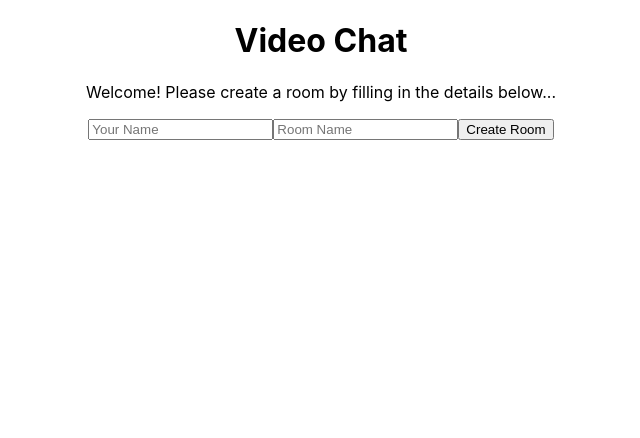
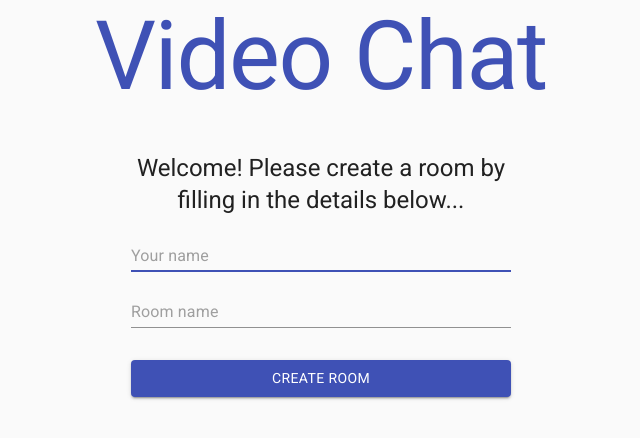
Before and after one commit to khurramnazir/videochatapp, a React (Create React App) app in the folder video_chat_app/: page / in a window 1280 px wide. Shown: the top 438 px of the page, without its empty margins (319-959 px from the left). Built offline with nearby package versions, Linux system fonts and the light colour scheme; no server answers.

Commit message:
styling of RoomCreator, Login and Lobby components

```diff
--- a/video_chat_app/package.json
+++ b/video_chat_app/package.json
@@ -4,10 +4,13 @@
   "private": true,
   "proxy": "http://localhost:5000",
   "dependencies": {
+    "@material-ui/core": "^4.11.0",
+    "@material-ui/icons": "^4.9.1",
     "@reach/router": "^1.3.4",
     "@testing-library/jest-dom": "^4.2.4",
     "@testing-library/react": "^9.5.0",
     "@testing-library/user-event": "^7.2.1",
+    "fontsource-roboto": "^3.0.3",
     "netlify": "^4.3.13",
     "react": "^16.13.1",
     "react-copy-to-clipboard": "^5.0.2",
--- a/video_chat_app/src/App.css
+++ b/video_chat_app/src/App.css
@@ -1,22 +1,6 @@
 .App {
   text-align: center;
   position: relative;
-}
-
-.App-logo {
-  height: 40vmin;
-  pointer-events: none;
-}
-
-.App-header {
-  background-color: #282c34;
-  min-height: 100vh;
-  display: flex;
-  flex-direction: column;
-  align-items: center;
-  justify-content: center;
-  font-size: calc(10px + 2vmin);
-  color: white;
 }
 
 .userVideo {
--- a/video_chat_app/src/App.js
+++ b/video_chat_app/src/App.js
@@ -1,5 +1,6 @@
 import React, { useState } from "react";
 import "./App.css";
+import "fontsource-roboto";
 import Header from "./Components/Header";
 import { Router } from "@reach/router";
 import RoomCreator from "./Components/RoomCreator";
--- a/video_chat_app/src/Components/Header.jsx
+++ b/video_chat_app/src/Components/Header.jsx
@@ -1,11 +1,12 @@
-import React from 'react';
+import React from "react";
+import Typography from "@material-ui/core/Typography";
 
 const Header = () => {
-    return (
-        <h1>
-            Video Chat
-        </h1>
-    );
+  return (
+    <Typography variant="h1" color="primary">
+      Video Chat
+    </Typography>
+  );
 };
 
 export default Header;
--- a/video_chat_app/src/Components/Lobby.jsx
+++ b/video_chat_app/src/Components/Lobby.jsx
@@ -2,6 +2,18 @@ import React, { useState, useEffect } from "react";
 import { CopyToClipboard } from "react-copy-to-clipboard";
 import ErrorPage from "../Components/ErrorPage";
 import { navigate } from "@reach/router";
+import {
+  Button,
+  ListItem,
+  ListItemAvatar,
+  ListItemText,
+  Container,
+  CssBaseline,
+  Box,
+  Typography,
+} from "@material-ui/core";
+import FaceIcon from "@material-ui/icons/Face";
+import useStyles from "../styling/styles";
 
 const Lobby = (props) => {
   const [users, setUsers] = useState([]);
@@ -11,6 +23,7 @@ const Lobby = (props) => {
   const { origin, pathname } = props.location;
   const link = origin + "/login" + pathname;
   const { roomLobby, connection } = props;
+  const classes = useStyles();
 
   useEffect(() => {
     // if(connection !== "")
@@ -26,19 +39,13 @@ const Lobby = (props) => {
 
     connection.on("getAllPairs", (pairs) => {
       let index;
-
       pairs.forEach((pair, i) => {
         const isPair = pair.filter((person) => {
           return person.name === user.name;
         });
-
-        console.log(isPair, "<<<is pair result");
-
         if (isPair.length === 1) index = i + 1;
       });
-
       const url = origin + pathname + `/room${index}`;
-
       setURL(url);
     });
   }, []);
@@ -52,29 +59,55 @@ const Lobby = (props) => {
   if (URL !== null) navigate(URL);
 
   return (
-    <>
+    <Container component="main" maxWidth="sm">
+      <CssBaseline />
       {user ? (
-        <div>
+        <div className={classes.paper}>
+          <Typography variant="h5">
+            Hello {user.name}! You are now in the {roomLobby} lobby
+          </Typography>
           <CopyToClipboard text={link} onCopy={() => setIsCopied(true)}>
-            <button>Copy link to clipboard</button>
+            <Button
+              variant="outlined"
+              color="primary"
+              className={classes.button}
+            >
+              Copy link to clipboard
+            </Button>
           </CopyToClipboard>
-          {isCopied && <p> Link has been copied</p>}
+          {isCopied && (
+            <Typography variant="h7"> Link has been copied</Typography>
+          )}
           <br />
-          {user.name} you are in the {roomLobby} lobby
-          <ul>
-            <p>userlist:</p>
-            {users.map((user) => {
-              return <li key={user.name}>{user.name}</li>;
-            })}
-          </ul>
+          <Typography variant="h6">Lobby participants:</Typography>
+          {users.map((user) => {
+            return (
+              <Box>
+                <ListItem key={user.name} alignItems="center">
+                  <ListItemAvatar>
+                    <FaceIcon color="primary" className={classes.avatar} />
+                  </ListItemAvatar>
+                  <ListItemText>{user.name}</ListItemText>
+                </ListItem>
+              </Box>
+            );
+          })}
           {user.type === "admin" && (
-            <button onClick={handleClick}>START CHAT</button>
+            <Button
+              onClick={handleClick}
+              variant="contained"
+              color="primary"
+              className={classes.button}
+              fullWidth
+            >
+              START CHAT
+            </Button>
           )}
         </div>
       ) : (
         <ErrorPage msg={"incorrect login procedure/URL"} status={"404"} />
       )}
-    </>
+    </Container>
   );
 };
 
--- a/video_chat_app/src/Components/Login.jsx
+++ b/video_chat_app/src/Components/Login.jsx
@@ -1,10 +1,19 @@
 import React, { useState } from "react";
 import { navigate } from "@reach/router";
+import {
+  Button,
+  Input,
+  Container,
+  CssBaseline,
+  Typography,
+} from "@material-ui/core";
+import useStyles from "../styling/styles";
 
 const Login = (props) => {
   const [name, setName] = useState("");
   const { roomLobby } = props;
   const { origin } = props.location;
+  const classes = useStyles();
 
   const handleSubmit = (submitEvent) => {
     submitEvent.preventDefault();
@@ -16,10 +25,12 @@ const Login = (props) => {
   };
 
   return (
-    <>
-      <p>Welcome! Please enter your username to join the lobby</p>
-      <form onSubmit={handleSubmit}>
-        <input
+    <Container component="main" maxWidth="xs">
+      <CssBaseline />
+      <div className={classes.paper}>
+        <Typography variant="h5">{`Welcome! Please enter a username to join the ${roomLobby} group`}</Typography>
+        <form onSubmit={handleSubmit} className={classes.form}>
+          <Input
             type="text"
             id="name"
             name="name"
@@ -28,10 +39,14 @@ const Login = (props) => {
               setName(e.target.value);
             }}
             required
-        ></input>
-        <button type="submit">Join Lobby</button>
+            autoFocus
+          ></Input>
+          <Button type="submit" color="primary" className={classes.button}>
+            Join Lobby
+          </Button>
         </form>
-    </>
+      </div>
+    </Container>
   );
 };
 
--- a/video_chat_app/src/Components/RoomCreator.jsx
+++ b/video_chat_app/src/Components/RoomCreator.jsx
@@ -1,9 +1,18 @@
 import React, { useState } from "react";
 import { navigate } from "@reach/router";
+import {
+  Button,
+  Typography,
+  TextField,
+  CssBaseline,
+  Container,
+} from "@material-ui/core";
+import useStyles from "../styling/styles";
 
 const RoomCreator = () => {
   const [name, setName] = useState("");
   const [roomName, setRoomName] = useState("");
+  const classes = useStyles();
 
   const handleSubmit = (submitEvent) => {
     submitEvent.preventDefault();
@@ -14,32 +23,48 @@ const RoomCreator = () => {
   };
 
   return (
-    <>
-      <p>Welcome! Please create a room by filling in the details below...</p>
-      <form onSubmit={handleSubmit}>
-        <input
-          type="text"
+    <Container component="main" maxWidth="xs">
+      <CssBaseline />
+      <div className={classes.paper}>
+        <Typography component="h1" variant="h5">
+          Welcome! Please create a room by filling in the details below...
+        </Typography>
+        <form className={classes.form} onSubmit={handleSubmit}>
+          <TextField
+            margin="normal"
+            required
+            fullWidth
             id="name"
+            placeholder="Your name"
             name="name"
-          placeholder="Your Name"
+            autoFocus
             onChange={(e) => {
               setName(e.target.value);
             }}
+          />
+          <TextField
+            margin="normal"
             required
-        ></input>
-        <input
-          type="text"
+            fullWidth
+            name="roomName"
+            placeholder="Room name"
             id="roomName"
-          name="roomName"
-          placeholder="Room Name"
             onChange={(e) => {
               setRoomName(e.target.value);
             }}
-          required
-        ></input>
-        <button type="submit">Create Room</button>
+          />
+          <Button
+            type="submit"
+            fullWidth
+            variant="contained"
+            color="primary"
+            className={classes.button}
+          >
+            Create Room
+          </Button>
         </form>
-    </>
+      </div>
+    </Container>
   );
 };
 
--- /dev/null
+++ b/video_chat_app/src/styling/styles.js
@@ -0,0 +1,23 @@
+import { makeStyles } from "@material-ui/core/styles";
+
+const useStyles = makeStyles((theme) => ({
+  paper: {
+    marginTop: theme.spacing(5),
+    display: "flex",
+    flexDirection: "column",
+    alignItems: "center",
+    margin: theme.spacing(1),
+  },
+  avatar: {
+    margin: theme.spacing(1),
+  },
+  form: {
+    width: "100%",
+    marginTop: theme.spacing(1),
+  },
+  button: {
+    margin: theme.spacing(3, 0, 2),
+  },
+}));
+
+export default useStyles;
```
Also changed, not shown: 1 other file (tests, documents, lock files or other folders). Lines whose indentation alone changed are shown as unchanged.
